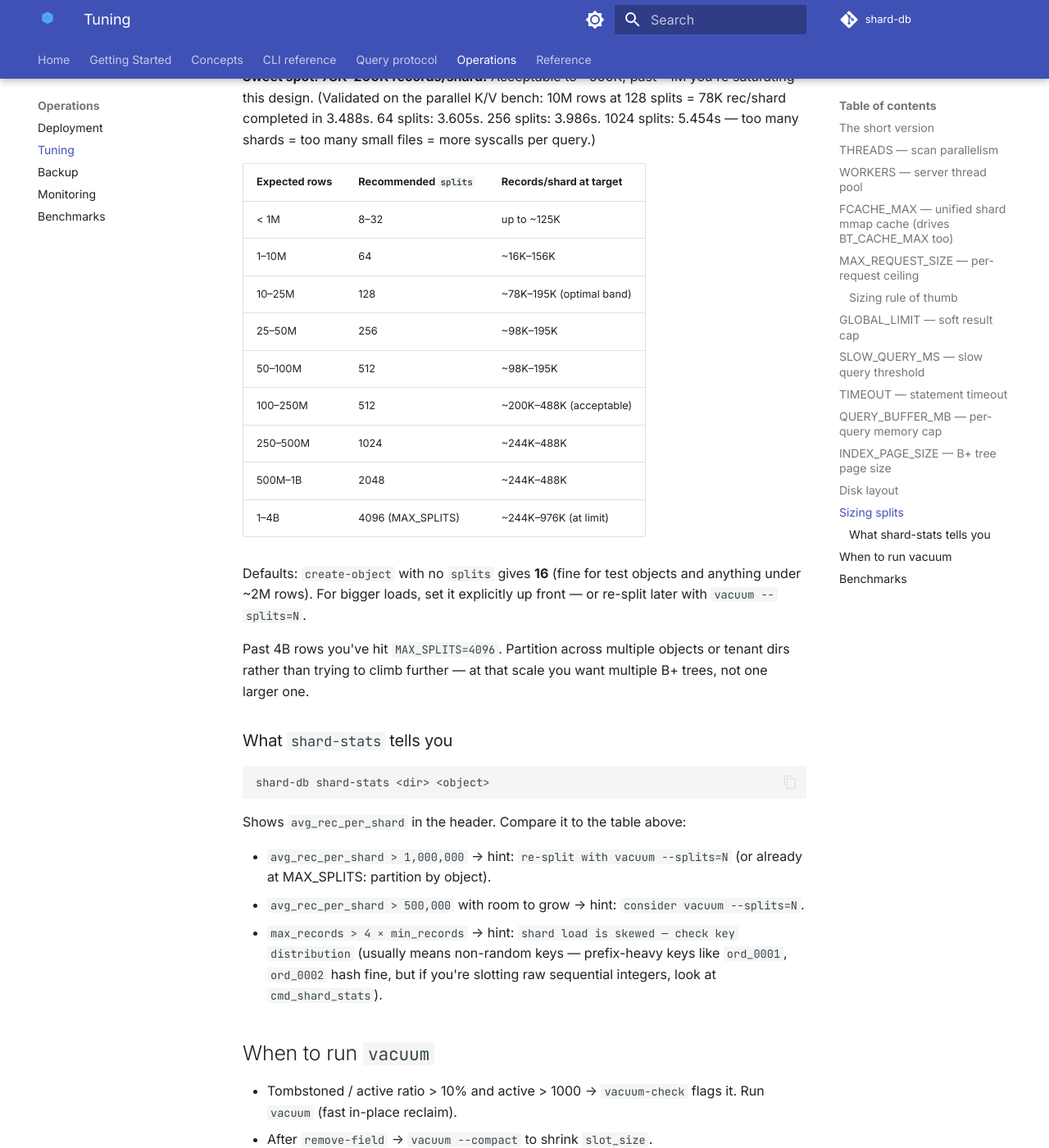
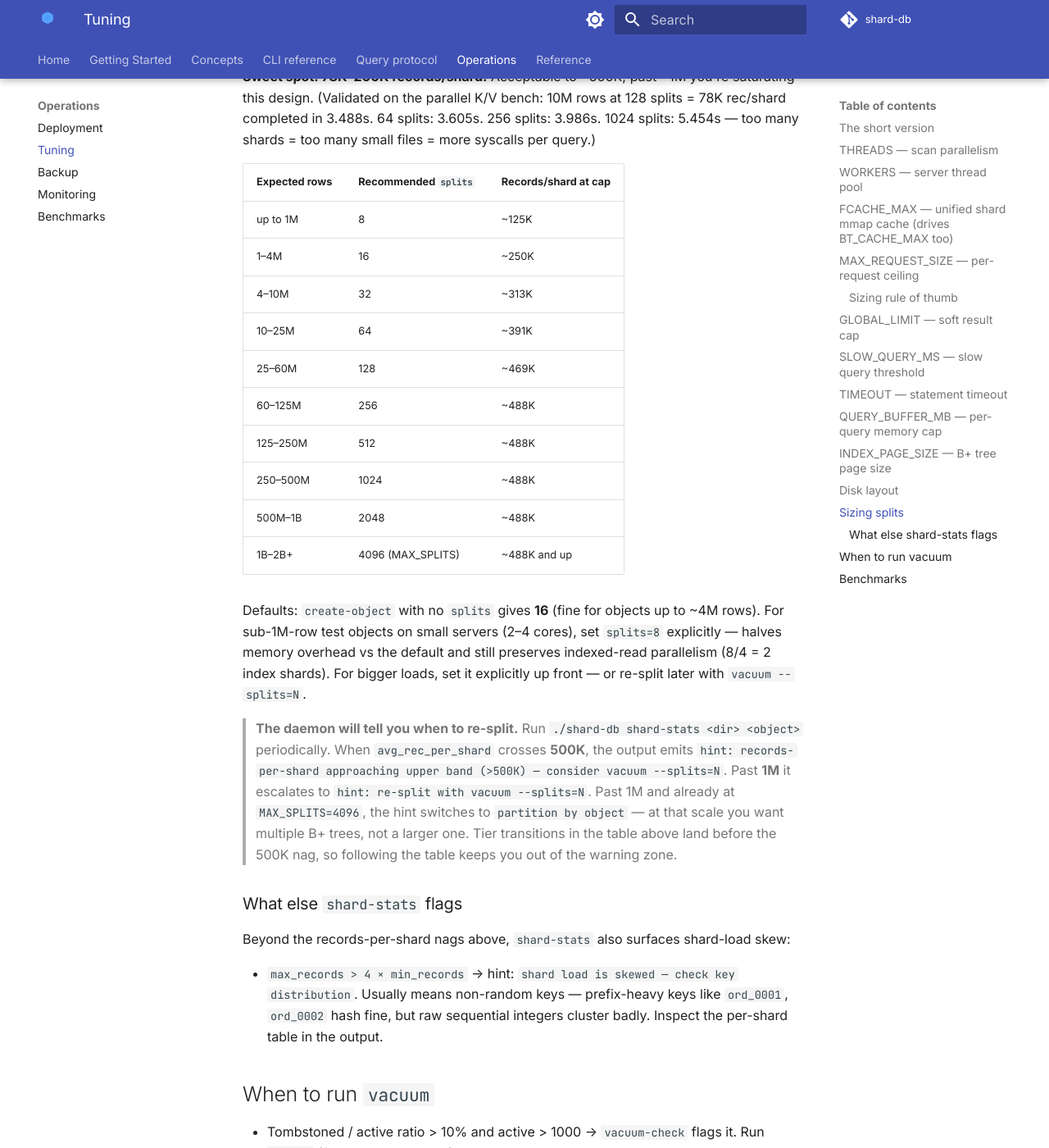
Before and after one commit to sayyiditow/shard-db, an MkDocs documentation site: the page built from docs/operations/tuning.md, in a window 1280 px wide and 1400 px high, scrolled down 4615 px. Shown: the whole window at 82% size. Built offline with MkDocs 1.6.1 and Material for MkDocs 9.7.7, drawn with Linux system fonts in a browser that asks for light colours; comment, search, counter and statistics services are not loaded.

Commit message:
config: lower MIN_SPLITS 16 → 8 + tighten sizing-tier table
8 data shards × (8/4)=2 index shards still preserves k-way-merge
parallelism on indexed reads, and 8×125K = 1M records lands in the
sweet spot — making 8 the better default for sub-1M-row objects on
2–4 core servers (where 16 would over-shard at ~62K records/shard).

Sizing table tightened so each tier transition lands before the
500K records-per-shard nag emitted by shard-stats:

  8     → up to 1M    (~125K/shard at cap)
  16    → 1–4M        (~250K/shard at cap)
  32    → 4–10M       (~313K/shard at cap)
  64    → 10–25M      (~391K/shard at cap)
  128   → 25–60M      (~469K/shard at cap)
  256   → 60–125M     (~488K/shard at cap)
  512   → 125–250M
  1024  → 250–500M
  2048  → 500M–1B
  4096  → 1B–2B+      (MAX_SPLITS)

Doc references to the old floor (`MIN_SPLITS = 4` and the
`{16, 32, …}` allowed set) corrected across CLAUDE.md, tuning.md,
limits.md, storage-model.md, and schema-mutations.md.

Co-Authored-By: Claude Opus 4.7 (1M context) <noreply@anthropic.com>

````diff
--- a/docs/operations/tuning.md
+++ b/docs/operations/tuning.md
@@ -138,33 +138,28 @@ Don't use network filesystems (NFS, CIFS) for `$DB_ROOT` unless you deeply trust
 
 **Sweet spot: 78K–200K records/shard.** Acceptable to ~500K; past ~1M you're saturating this design. (Validated on the parallel K/V bench: 10M rows at 128 splits = 78K rec/shard completed in 3.488s. 64 splits: 3.605s. 256 splits: 3.986s. 1024 splits: 5.454s — too many shards = too many small files = more syscalls per query.)
 
-| Expected rows | Recommended `splits` | Records/shard at target |
-|---------------|----------------------|-------------------------|
-| < 1M          | 8–32                 | up to ~125K             |
-| 1–10M         | 64                   | ~16K–156K               |
-| 10–25M        | 128                  | ~78K–195K (optimal band) |
-| 25–50M        | 256                  | ~98K–195K               |
-| 50–100M       | 512                  | ~98K–195K               |
-| 100–250M      | 512                  | ~200K–488K (acceptable) |
-| 250–500M      | 1024                 | ~244K–488K              |
-| 500M–1B       | 2048                 | ~244K–488K              |
-| 1–4B          | 4096 (MAX_SPLITS)    | ~244K–976K (at limit)   |
+| Expected rows | Recommended `splits` | Records/shard at cap |
+|---------------|----------------------|----------------------|
+| up to 1M      | 8                    | ~125K                |
+| 1–4M          | 16                   | ~250K                |
+| 4–10M         | 32                   | ~313K                |
+| 10–25M        | 64                   | ~391K                |
+| 25–60M        | 128                  | ~469K                |
+| 60–125M       | 256                  | ~488K                |
+| 125–250M      | 512                  | ~488K                |
+| 250–500M      | 1024                 | ~488K                |
+| 500M–1B       | 2048                 | ~488K                |
+| 1B–2B+        | 4096 (MAX_SPLITS)    | ~488K and up         |
 
-Defaults: `create-object` with no `splits` gives **16** (fine for test objects and anything under ~2M rows). For bigger loads, set it explicitly up front — or re-split later with `vacuum --splits=N`.
+Defaults: `create-object` with no `splits` gives **16** (fine for objects up to ~4M rows). For sub-1M-row test objects on small servers (2–4 cores), set `splits=8` explicitly — halves memory overhead vs the default and still preserves indexed-read parallelism (8/4 = 2 index shards). For bigger loads, set it explicitly up front — or re-split later with `vacuum --splits=N`.
 
-Past 4B rows you've hit `MAX_SPLITS=4096`. Partition across multiple objects or tenant dirs rather than trying to climb further — at that scale you want multiple B+ trees, not one larger one.
+> **The daemon will tell you when to re-split.** Run `./shard-db shard-stats <dir> <object>` periodically. When `avg_rec_per_shard` crosses **500K**, the output emits `hint: records-per-shard approaching upper band (>500K) — consider vacuum --splits=N`. Past **1M** it escalates to `hint: re-split with vacuum --splits=N`. Past 1M and already at `MAX_SPLITS=4096`, the hint switches to `partition by object` — at that scale you want multiple B+ trees, not a larger one. Tier transitions in the table above land before the 500K nag, so following the table keeps you out of the warning zone.
 
-### What `shard-stats` tells you
+### What else `shard-stats` flags
 
-```bash
-shard-db shard-stats <dir> <object>
-```
+Beyond the records-per-shard nags above, `shard-stats` also surfaces shard-load skew:
 
-Shows `avg_rec_per_shard` in the header. Compare it to the table above:
-
-- `avg_rec_per_shard > 1,000,000` → hint: `re-split with vacuum --splits=N` (or already at MAX_SPLITS: partition by object).
-- `avg_rec_per_shard > 500,000` with room to grow → hint: `consider vacuum --splits=N`.
-- `max_records > 4 × min_records` → hint: `shard load is skewed — check key distribution` (usually means non-random keys — prefix-heavy keys like `ord_0001`, `ord_0002` hash fine, but if you're slotting raw sequential integers, look at `cmd_shard_stats`).
+- `max_records > 4 × min_records` → hint: `shard load is skewed — check key distribution`. Usually means non-random keys — prefix-heavy keys like `ord_0001`, `ord_0002` hash fine, but raw sequential integers cluster badly. Inspect the per-shard table in the output.
 
 ## When to run `vacuum`
 
````
Also changed, not shown: CLAUDE.md (+2 -2 lines), docs/concepts/storage-model.md (+1 -1 lines), docs/query-protocol/schema-mutations.md (+1 -1 lines), docs/reference/limits.md (+2 -2 lines), 1 other file.
